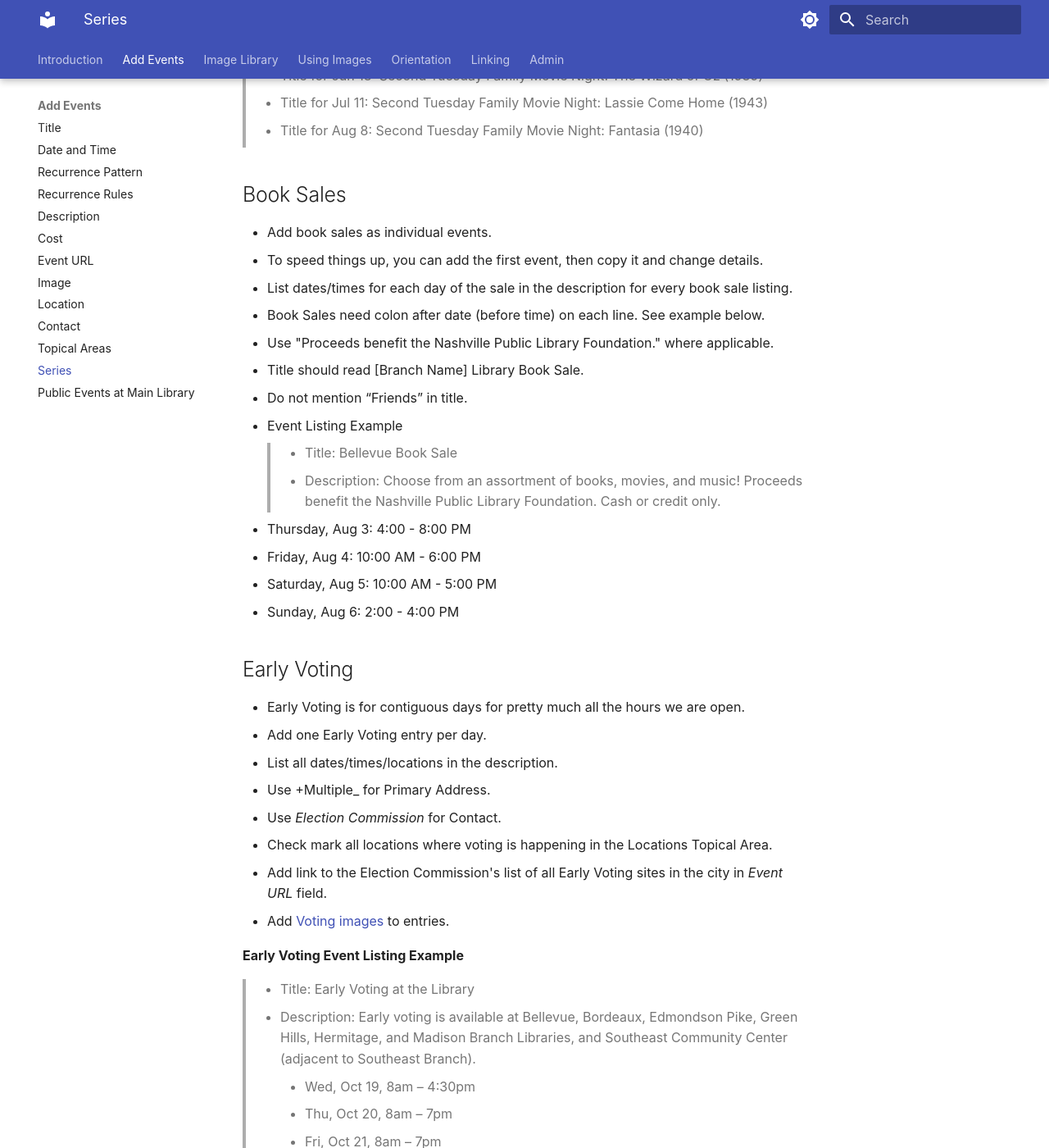
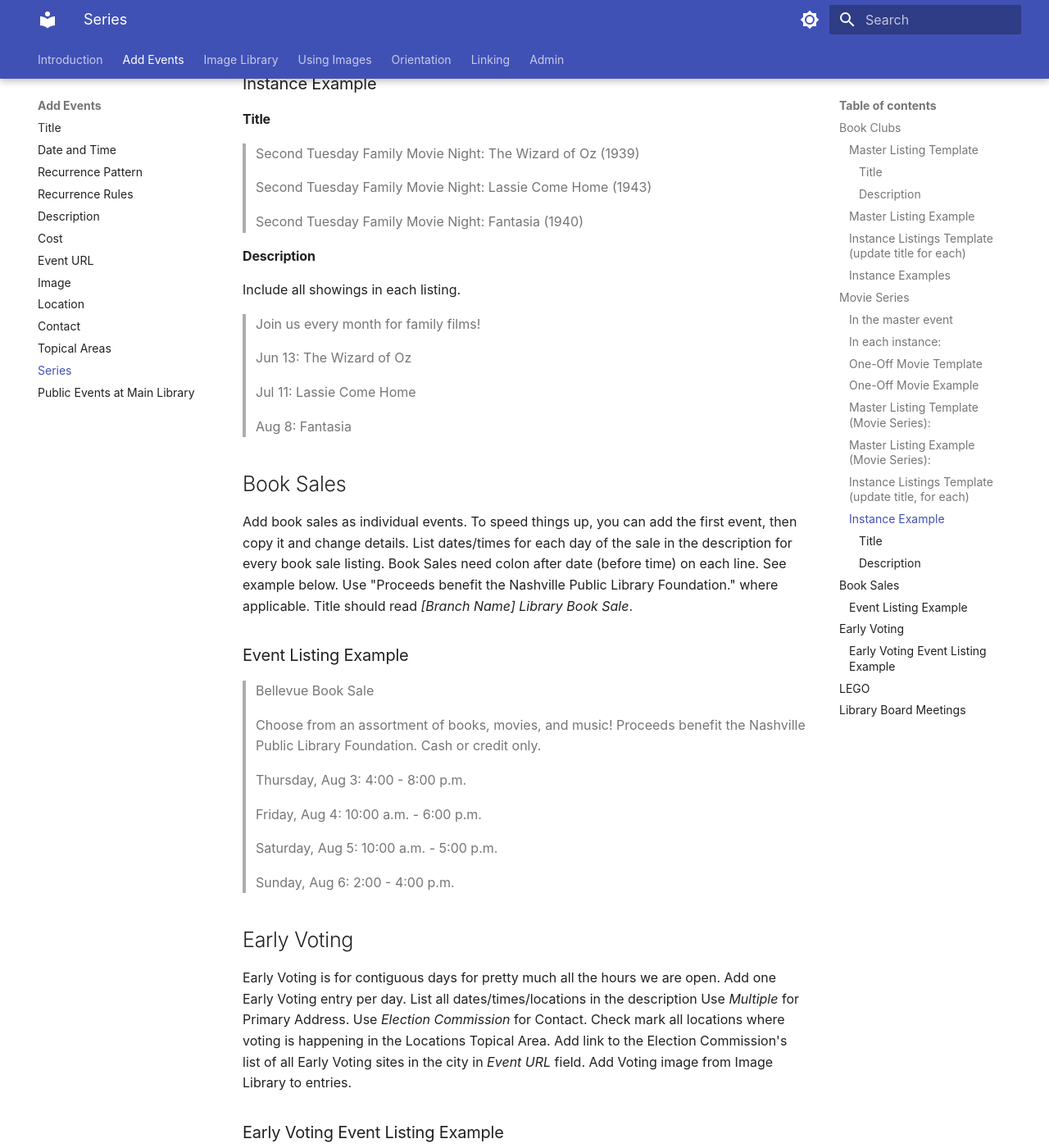
Before and after one commit to Nashville-Public-Library/bedework-docs, an MkDocs documentation site: the page built from docs/add-events/series.md, in a window 1280 px wide and 1400 px high, scrolled down 3277 px. Shown: the whole window at 82% size. Built offline with MkDocs 1.6.1 and Material for MkDocs 9.7.7, drawn with Linux system fonts in a browser that asks for light colours; emoji names are drawn with the system emoji font; some of the changed text lies outside the part shown.

Commit message:
formatting series

```diff
--- a/docs/add-events/series.md
+++ b/docs/add-events/series.md
@@ -1,27 +1,23 @@
 ---
 Title: Series
 ---
-#  Series
+# Series
+## Book Clubs
+
+Enter book clubs as recurring events (master event). Then add additional info to each instance of the master.
+Bedework displays the info added to each instance (specific title for the event date,).
+Add Book Club image from Image Library to entries.
 
 
-# Series
+### Master Listing Template
 
-## Book Clubs
+#### Title
 
-- Enter book clubs as recurring events (master event). Then add additional info to each instance of the master.
-- Bedework displays the info added to each instance (specific title for the event date,).
-- Add Book Club image from [image library](/docs/image-library/series-logos.md) to entries.
+_Book Club Name_
 
+#### Description
 
-**Master Listing Template**
-
-### Title
-
-Book Club Name
-
-### Description
-
-Brief description of the theme of the club.
+> Brief description of the theme of the club.
 
 >  MMM DD: Book Title, by Author Name
 
@@ -29,14 +25,17 @@ Brief description of the theme of the club.
 
 >  MMM DD: Book Title, by Author Name
 
-### Master Listing Example:
+### Master Listing Example
 
 > Killer Thrillers Book Club
 
 > Join us for Killer Thrillers, a book club devoted to reading mysteries and thrillers, both classic and contemporary.
-     - Jun 13: Bluebird, Bluebird, by Attica Locke
-     - Jul 11: Everything You Want Me to Be, by Mindy Mejia
-     - Aug 8: Celine, by Peter Heller
+
+>  Jun 13: Bluebird, Bluebird, by Attica Locke
+
+>  Jul 11: Everything You Want Me to Be, by Mindy Mejia
+
+>  Aug 8: Celine, by Peter Heller
 
 ### Instance Listings Template (update title for each)
 
@@ -44,9 +43,11 @@ Brief description of the theme of the club.
 
 > _Brief description of the theme of the club._
 
->     - MMM DD: Book Title, by Author Name
->     - MMM DD: Book Title, by Author Name
->     - MMM DD: Book Title, by Author Name
+>  MMM DD: Book Title, by Author Name
+
+>  MMM DD: Book Title, by Author Name
+
+>  MMM DD: Book Title, by Author Name
 
 ### Instance Examples
 
@@ -54,113 +55,149 @@ Brief description of the theme of the club.
 
 >  Join us for Killer Thrillers, a book club devoted to reading mysteries and thrillers, both classic and contemporary.
 
->  - Jun 13: Bluebird, Bluebird, by Attica Locke
->  - Jul 11: Everything You Want Me to Be, by Mindy Mejia
->  - Aug 8: Celine, by Peter Heller
+>  Jun 13: Bluebird, Bluebird, by Attica Locke
+
+>  Jul 11: Everything You Want Me to Be, by Mindy Mejia
+
+>  Aug 8: Celine, by Peter Heller
 
 ## Movie Series
 Add movies as recurring events if you have a movie series that happens repeatedly, like Coffee and Classic Movies. Add as individual Bedework entries if the movie is a one-off event (not a recurring series).
-- Events Calendar displays the info added to each instance (specific title for the event date, movie poster image).
 
-- In the master event
-    -	Use a generic title and description
-    -	List the book or movie titles for the upcoming months in the description for all instances
+Events Calendar displays the info added to each instance (specific title for the event date).
 
-- In each instance:
-    -	Edit the title to add the name of the book or movie (if you know the titles), for example “Coffee and Classic Movies: North by Northwest.”
-    -	Add the cover image to each instance
-    -	If the event series is a movie, edit each instance to add the movie description, rating, runtime, and year underneath the generic description.
+### In the master event
 
-- One-Off Movie Template
-> - Title: Movie Title (release year)
-> - Description: Plot description (use short synopsis from imdb.com). Actor/Director name (optional). Based
-on ___ (literary work--optional). Rating (only the letter/s). Release year. Run time (in minutes - use abbreviation as below).
+-	Use a generic title and description
+-	List the book or movie titles for the upcoming months in the description for all instances
 
-- One-Off Movie Example
-> - Title: The Perks of Being a Wallflower (2012)
-> - Description: An introvert freshman is taken under the wings of two seniors who welcome him to the real world. Based on the book by Stephen Chbosky. PG-13. 2012. 102 min.
+### In each instance:
 
-- Master Listing Template (Movie Series):
-> - Title: Movie Series Name
-> - Description: Brief description of the theme of the movie series, not individual movies.
-    - MMM DD: Movie Title
-    - MMM DD: Movie Title
-    - MMM DD: Movie Title
+-	Edit the title to add the name of the book or movie (if you know the titles), for example “Coffee and Classic Movies: North by Northwest.”
+-	If the event series is a movie, edit each instance to add the movie description, rating, runtime, and year underneath the generic description.
 
-- Master Listing Example (Movie Series):
-> - Title: Second Tuesday Family Movie Night
-> - Description: Join us every month for family films!
-    - Jun 13: The Wizard of Oz
-    - Jul 11: Lassie Come Home
-    - Aug 8: Fantasia
+### One-Off Movie Template
+> _Movie Title_ (release year)
 
-- Use min., not mins.
+> Plot description (use short synopsis from imdb.com). Actor/Director name (optional). Based
+on ___ (literary work--optional). Rating (only the letter/s). Release year. Run time (in minutes use abbreviation as below).
 
-- Instance Listings Template (update title, for each):
-> - Title: Movie Series Name: Movie Title (Release Year)
-> - Description: Brief description of the theme of the movie series.
-   - MMM DD: Movie Title
-   - MMM DD: Movie Title
-   - MMM DD: Movie Title
+### One-Off Movie Example
 
-- Instance Example:
-  - Include all showings in each listing.
-> - Description for series: Join us every month for family films!
-    - Jun 13: The Wizard of Oz
-    - Jul 11: Lassie Come Home
-    - Aug 8: Fantasia
+> The Perks of Being a Wallflower (2012)
 
-  > - Title for Jun 13: Second Tuesday Family Movie Night: The Wizard of Oz (1939)
+> An introvert freshman is taken under the wings of two seniors who welcome him to the real world. Based on the book by Stephen Chbosky. PG-13. 2012. 102 min.
 
-  > - Title for Jul 11: Second Tuesday Family Movie Night:
+### Master Listing Template (Movie Series):
+
+> Movie Series Name
+>
+> Brief description of the theme of the movie series, not individual movies.
+
+>    MMM DD: Movie Title
+
+>    MMM DD: Movie Title
+
+>    MMM DD: Movie Title
+
+### Master Listing Example (Movie Series):
+> Second Tuesday Family Movie Night
+> Join us every month for family films!
+
+>    Jun 13: The Wizard of Oz
+
+>    Jul 11: Lassie Come Home
+
+>    Aug 8: Fantasia
+
+Use min., not mins.
+
+### Instance Listings Template (update title, for each)
+> Movie Series Name: Movie Title (Release Year)
+> Brief description of the theme of the movie series.
+
+>   MMM DD: Movie Title
+
+>   MMM DD: Movie Title
+
+>   MMM DD: Movie Title
+
+### Instance Example
+
+#### Title
+
+  > Second Tuesday Family Movie Night: The Wizard of Oz (1939)
+
+  > Second Tuesday Family Movie Night:
 Lassie Come Home (1943)
 
-  > - Title for Aug 8: Second Tuesday Family Movie Night: Fantasia (1940)
+  > Second Tuesday Family Movie Night: Fantasia (1940)
 
+#### Description
+
+  Include all showings in each listing.
+> Join us every month for family films!
+
+>    Jun 13: The Wizard of Oz
+
+>    Jul 11: Lassie Come Home
+
+>    Aug 8: Fantasia
 ## Book Sales
-- Add book sales as individual events.
-- To speed things up, you can add the first event, then copy it and change details.
-- List dates/times for each day of the sale in the description for every book sale listing.
-- Book Sales need colon after date (before time) on each line. See example below.
-- Use "Proceeds benefit the Nashville Public Library Foundation." where applicable.
-- Title should read [Branch Name] Library Book Sale.
-- Do not mention “Friends” in title.
-- Event Listing Example
-> - Title: Bellevue Book Sale
-> - Description: Choose from an assortment of books, movies, and music! Proceeds benefit the Nashville Public Library Foundation. Cash or credit only.
-  - Thursday, Aug 3: 4:00 - 8:00 PM
-  - Friday, Aug 4:  10:00 AM - 6:00 PM
-  - Saturday, Aug 5:  10:00 AM - 5:00 PM
-  - Sunday, Aug 6: 2:00 - 4:00 PM
+Add book sales as individual events.
+To speed things up, you can add the first event, then copy it and change details.
+List dates/times for each day of the sale in the description for every book sale listing.
+Book Sales need colon after date (before time) on each line. See example below.
+Use "Proceeds benefit the Nashville Public Library Foundation." where applicable.
+Title should read _[Branch Name] Library Book Sale_.
+### Event Listing Example
+> Bellevue Book Sale
+
+> Choose from an assortment of books, movies, and music! Proceeds benefit the Nashville Public Library Foundation. Cash or credit only.
+
+>  Thursday, Aug 3: 4:00 - 8:00 p.m.
+
+>  Friday, Aug 4:  10:00  a.m. - 6:00 p.m.
+
+>  Saturday, Aug 5:  10:00  a.m. - 5:00 p.m.
+
+>  Sunday, Aug 6: 2:00 - 4:00 p.m.
 
 ## Early Voting
-- Early Voting is for contiguous days for pretty much all the hours we are open.
-- Add one Early Voting entry per day.
-- List all dates/times/locations in the description.
-- Use +Multiple_ for Primary Address.
-- Use _Election Commission_ for Contact.
-- Check mark all locations where voting is happening in the Locations Topical Area.
-- Add link to the Election Commission's list of all Early Voting sites in the city in _Event URL_ field.
-- Add [Voting images](/docs/image-library/series-logos-code-block/#) to entries.
+Early Voting is for contiguous days for pretty much all the hours we are open. Add one Early Voting entry per day. List all dates/times/locations in the description Use _Multiple_ for Primary Address. Use _Election Commission_ for Contact. Check mark all locations where voting is happening in the Locations Topical Area. Add link to the Election Commission's list of all Early Voting sites in the city in _Event URL_ field. Add Voting image from Image Library  to entries.
 
-**Early Voting Event Listing Example**
-> - Title: Early Voting at the Library
-> - Description: Early voting is available at Bellevue, Bordeaux, Edmondson Pike, Green Hills, Hermitage, and Madison Branch Libraries, and Southeast Community Center (adjacent to Southeast Branch).
-    - Wed, Oct 19, 8am – 4:30pm
-    - Thu, Oct 20, 8am – 7pm
-    - Fri, Oct 21, 8am – 7pm
-    - Sat, Oct 22, 8am – 4:30pm
-    - Mon, Oct 24, 8am – 7pm
-    - Tue, Oct 25, 8am – 7pm
-    - Wed, Oct 26, 8am – 4:30pm
-    - Thu, Oct 27, 8am – 7pm
-    - Fri, Oct 28, 8am – 7pm
-    - Sat, Oct 29, 8am – 4:30pm
+### Early Voting Event Listing Example
+
+> Early Voting at the Library
+
+> Early voting is available at Bellevue, Bordeaux, Edmondson Pike, Green Hills, Hermitage, and Madison Branch Libraries, and Southeast Community Center (adjacent to Southeast Branch).
+
+>    Wed, Oct 19, 8 a.m. – 4:30 p.m.
+
+>    Thu, Oct 20, 8 a.m. – 7 p.m.
+
+>    Fri, Oct 21, 8 a.m. – 7 p.m.
+
+>    Sat, Oct 22, 8 a.m. – 4:30 p.m.
+
+>    Mon, Oct 24, 8 a.m. – 7 p.m.
+
+>    Tue, Oct 25, 8 a.m. – 7 p.m.
+
+>    Wed, Oct 26, 8 a.m. – 4:30 p.m.
+
+>    Thu, Oct 27, 8 a.m. – 7 p.m.
+
+>    Fri, Oct 28, 8 a.m. – 7 p.m.
+
+>    Sat, Oct 29, 8 a.m. – 4:30 p.m.
 
 ## LEGO
-- LEGO programs are always listed as “ages 4 and up” on signage. Make sure LEGO listings have age in the description.
-- Use LEGO, LEGO blocks, LEGO bricks, or LEGO pieces.
-- Do not use: LEGOs, legos.
+LEGO programs are always listed as “ages 4 and up” on signage. Make sure LEGO listings have age in the description.
 
-## Library Board Meeting
-- Add Library Board Meeting as a single event and copy the event to make subsequent entries. Do not use a recurring event. Individual events will allow us to select locations.
+:white_check_mark: Use _LEGO_, _LEGO blocks_, _LEGO bricks_, or _LEGO pieces_.
+
+:x: Do not use: _LEGOs_, _legos_.
+
+## Library Board Meetings
+Add Library Board Meeting as a single event and copy the event to make subsequent entries. Do not use a recurring event. Individual events allow us to select different locations.
```
